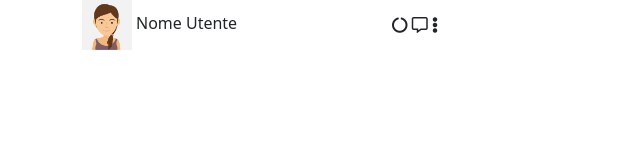
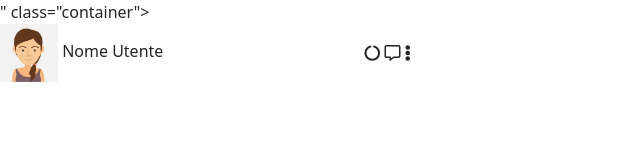
Before and after one commit to MorenaFischione/vue-boolzapp, a plain HTML site: page index.html in a window 1280 px wide. Shown: the whole page, without its empty margins (0-640 px from the left). Drawn offline with nearby package versions, Linux system fonts and the light colour scheme.

Commit message:
inizializzazione

```diff
--- a/index.html
+++ b/index.html
@@ -20,7 +20,7 @@
     <title>Vue-Slider</title>
 </head>
 <body>
-    <div id="app" class="container">
+    " class="container">
         <div class="row">
             <div class="col-4">
                 <div class="row justify-content-between">
```
